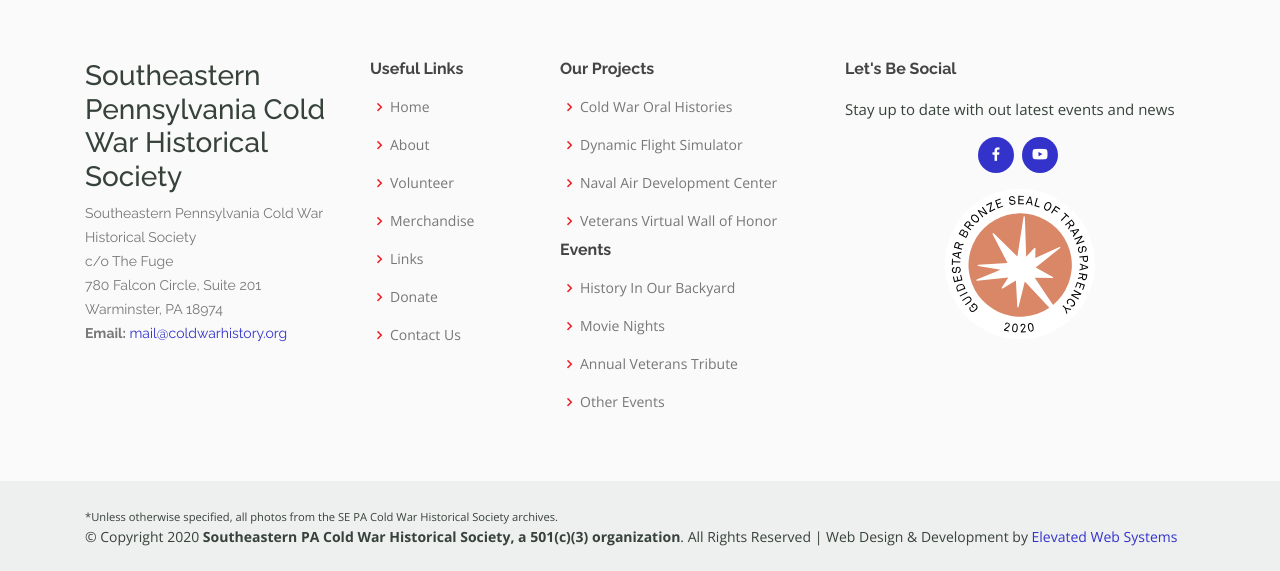
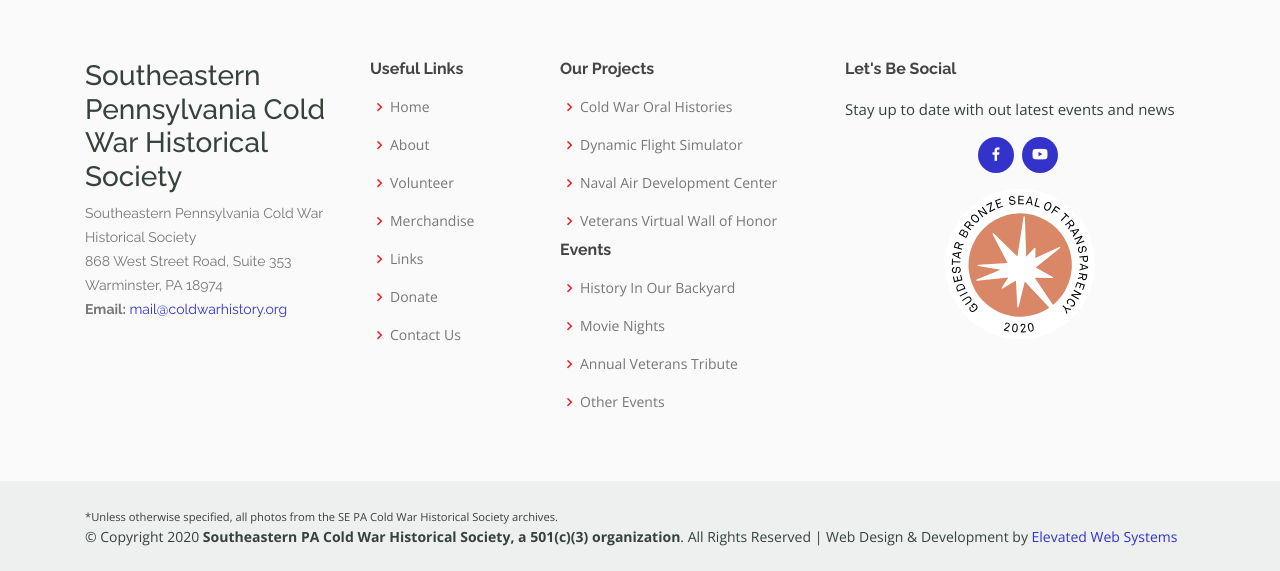
Before and after one commit to jtangir87/sepacoldwar, a Django app: page /about in a window 1280 px wide. Shown: the part 2680-3251 px from the top of the page. Run offline with Django 3.2, Linux system fonts and the light colour scheme; parts of the project's set-up code (start-up, migrations or seed data) failed here and were passed over; some libraries are stand-ins or nearby versions.

Commit message:
address update in footer

```diff
--- a/templates/base.html
+++ b/templates/base.html
@@ -105,8 +105,7 @@
             <h3>Southeastern Pennsylvania Cold War Historical Society</h3>
             <p>
               Southeastern Pennsylvania Cold War Historical Society<br>
-              c/o The Fuge<br>
-              780 Falcon Circle, Suite 201<br>
+              868 West Street Road, Suite 353<br>
               Warminster, PA 18974<br>
               <strong>Email:</strong> <a href="mailto:mail@coldwarhistory.org">mail@coldwarhistory.org</a>
             </p>
--- a/templates/pages/donate.html
+++ b/templates/pages/donate.html
@@ -57,7 +57,7 @@
 
         <div class="row">
           <div class="col-lg-12 pt-4 pt-lg-0 content text-center">
-            <p>The Southeastern Pennsylvania Cold War Historical Society is a 501(c )(3) organization (non-profit organization.)</p>
+            <p>The Southeastern Pennsylvania Cold War Historical Society is a 501(c)(3) organization (non-profit organization.)</p>
             <p>Our needs are modest, but we do appreciate the generosity of our supporters! If you would like specific information on how your donations are used by our organization,
             please reach out to us for details.</p>
             <p class="font-italic">Should you choose to donate to our organization, you may make a direct donation to us, or take advantage of AmazonSmile--a website operated by Amazon that lets customers enjoy
```
